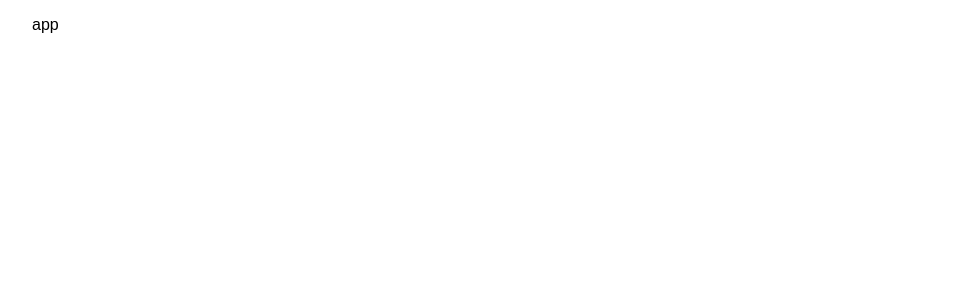
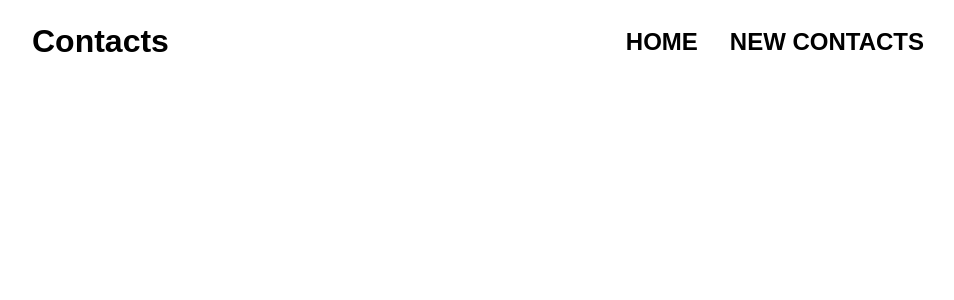
Before and after one commit to ga-wdi-exercises/checkpoint-react, a React (Create React App) app: page / in a window 1280 px wide. Shown: the top 300 px of the page, without its empty margins (158-1112 px from the left). Built offline with nearby package versions, Linux system fonts and the light colour scheme.

Commit message:
add checkpoint code

```diff
--- a/src/components/App/App.js
+++ b/src/components/App/App.js
@@ -1,10 +1,30 @@
 import React, { Component } from 'react';
+// import contacts from "./contacts.json";
+import { Route, Link, Switch } from 'react-router-dom'
+import Header from '../Header/Header'
+import ContactList from '../ContactList/ContactList'
+import NewContact from '../NewContact/NewContact'
 
 class App extends Component {
+
+  constructor (props) {
+    super(props)
+    this.state = {
+     contacts: this.props.contacts
+    }
+  }
+
   render() {
-    return <div className="App">
-        <p>app</p>
-      </div>;
+    return (
+      <div className="App">
+        < Header />
+        < Switch>
+          <Route path="/new-contact" render={(routerProps)=><NewContact contacts={this.state.contacts} {...routerProps} {...this.state} />} />
+
+          <Route path="/" render={(routerProps)=><ContactList contacts={this.state.contacts} {...routerProps} {...this.state} />} />
+        </Switch>
+      </div>
+    )
   }
 }
 
--- /dev/null
+++ b/src/components/Contact/Contact.js
@@ -0,0 +1,15 @@
+import React, { Component } from 'react';
+
+class Contact extends Component {
+    render() {
+        return (
+            <div className="contact">
+                <img src={this.props.contact.profile_picture}>{this.props.contact.profile_picture}</img>
+                <h3>{this.props.contact.name}</h3>
+                <h4>{this.props.contact.email}</h4>
+            </div>
+        );
+    }
+}
+
+export default Contact;
--- /dev/null
+++ b/src/components/ContactList/ContactList.js
@@ -0,0 +1,41 @@
+import React, { Component } from 'react';
+import Contact from '../Contact/Contact'
+
+class ContactList extends Component {
+
+    constructor (props) {
+        super(props)
+        this.state = {
+         contact: ''
+        }
+        this.showContact = this.showContact.bind(this)
+      }
+
+showContact=()=> {
+    this.props.contacts.map (item=> {
+        this.setState({contact:item})
+    })
+}
+
+    render() {
+        // {this.showContact}
+        console.log("in contactlist render" + this.props.contacts)
+        console.log("in contact list render" + this.state.contact)
+
+        let list = this.props.contacts.map (item => {
+
+            return (
+                <div>
+                    < Contact contact={this.state.contact} />
+                </div>
+            )
+        })
+        return (
+            <div className="contact-list">
+                {list}
+            </div>
+        );
+    }
+}
+
+export default ContactList;
--- /dev/null
+++ b/src/components/Header/Header.js
@@ -0,0 +1,25 @@
+import React, { Component } from 'react';
+import { Route, Link, Switch } from 'react-router-dom'
+
+class Header extends Component {
+    render() {
+        return (
+            <div>
+                <header>
+                    <h1>Contacts</h1>
+                    <nav>
+                        <Link to="/">
+                            <h1>Home</h1>
+                        </Link>
+
+                        <Link to="/new-contact">
+                            <h1>New Contacts</h1>
+                        </Link>
+                    </nav>
+                </header>
+            </div>
+        );
+    }
+}
+
+export default Header;
--- /dev/null
+++ b/src/components/NewContact/NewContact.js
@@ -0,0 +1,13 @@
+import React, { Component } from 'react';
+
+class NewContact extends Component {
+    render() {
+        return (
+            <div>
+
+            </div>
+        );
+    }
+}
+
+export default NewContact;
--- a/src/contacts.json
+++ b/src/contacts.json
@@ -51,5 +51,10 @@
     "name": "Wile E. Coyote",
     "email": "wile_e@acme.com",
     "profile_picture": "https://upload.wikimedia.org/wikipedia/en/3/3c/Wile_E._Coyote.svg"
+  },
+  {
+    "name": "Tweety",
+    "email": "tweety@gmail.com",
+    "profile_picture": "https://upload.wikimedia.org/wikipedia/en/0/02/Tweety.svg"
   }
 ]
--- a/src/index.js
+++ b/src/index.js
@@ -2,7 +2,10 @@ import React from 'react';
 import ReactDOM from 'react-dom';
 import './styles/index.css';
 import App from './components/App/App';
+import {
+    BrowserRouter as Router
+  } from "react-router-dom"
 
 import contacts from "./contacts.json";
 
-ReactDOM.render(<App />, document.getElementById('root'));
+ReactDOM.render(< Router><App contacts={contacts} /></Router>, document.getElementById('root'));
```
Also changed, not shown: 1 other file (tests, documents, lock files or other folders).
